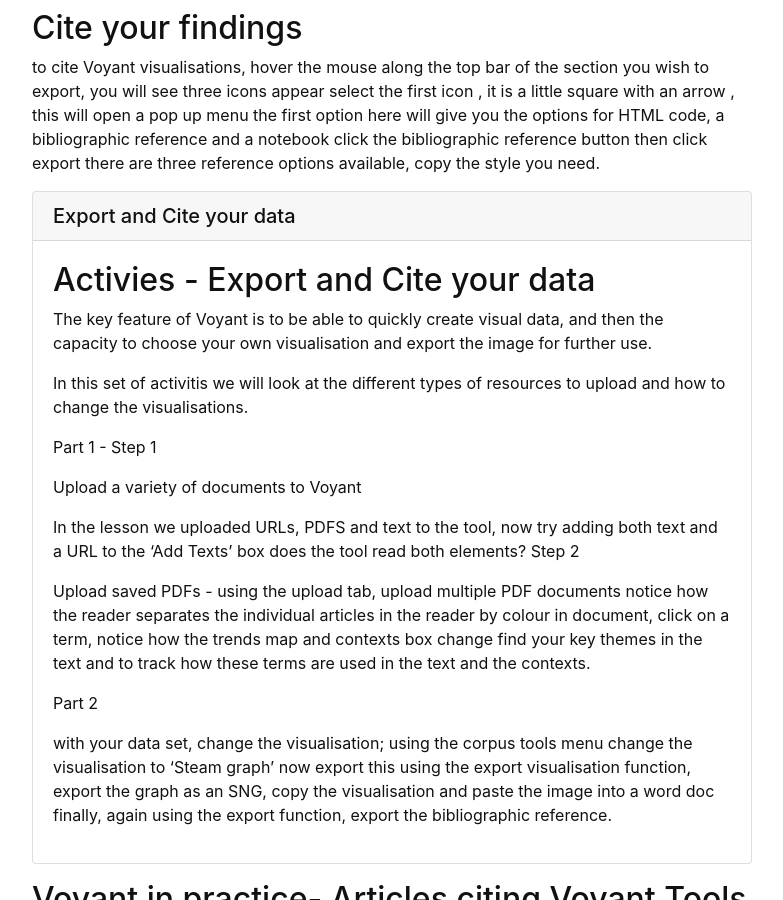
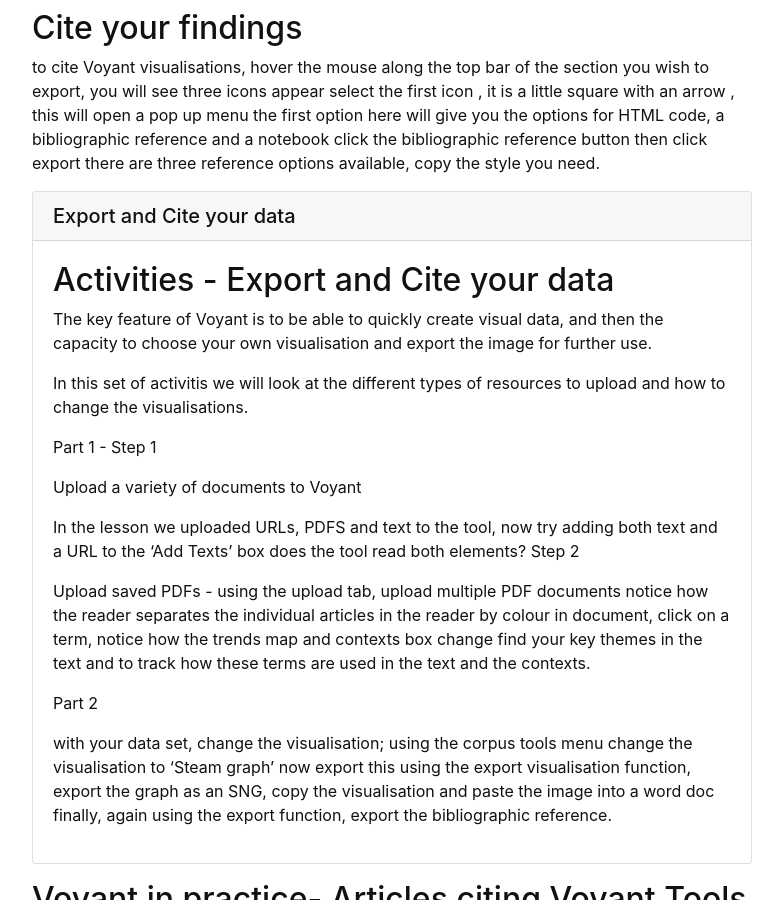
Before and after one commit to GULibrarySandbox/data-vis-basics, a Jekyll site: the page built from content/4-voyant.md, in a window 1280 px wide and 900 px high, scrolled down 4160 px. Shown: the whole window, without its empty margins (248-1031 px from the left). Built offline with Jekyll 4.4.1, drawn with Linux system fonts in a browser that asks for light colours.

Commit message:
Update 4-voyant.md

```diff
--- a/content/4-voyant.md
+++ b/content/4-voyant.md
@@ -120,7 +120,7 @@ there are three reference options available, copy the style you need.
 
 {% capture text %}
 
-## Activies - Export and Cite your data
+## Activities - Export and Cite your data
 The key feature of Voyant is to be able to quickly create visual data, and then the capacity to choose your own visualisation and export the image for further use.
 
 In this set of activitis we will look at the different types of resources to upload and how to change the visualisations.
```
